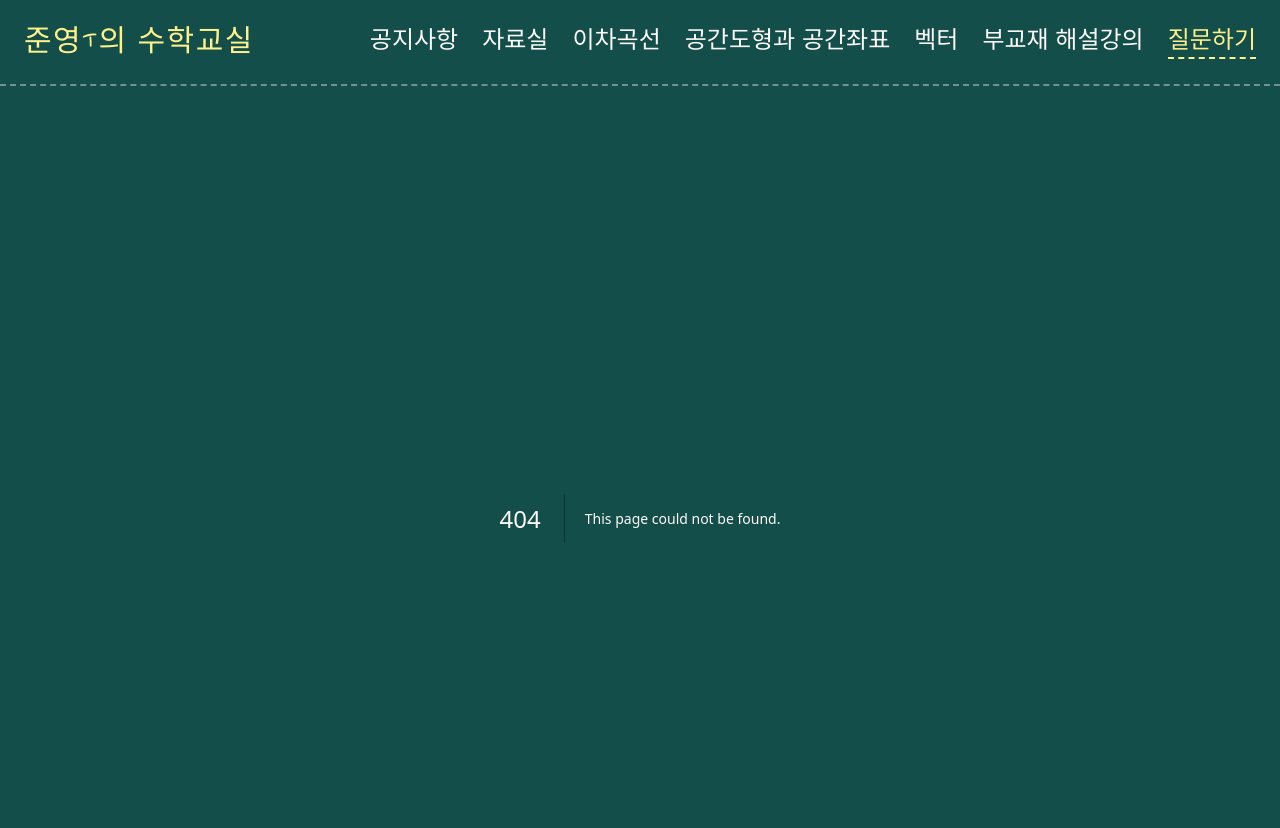
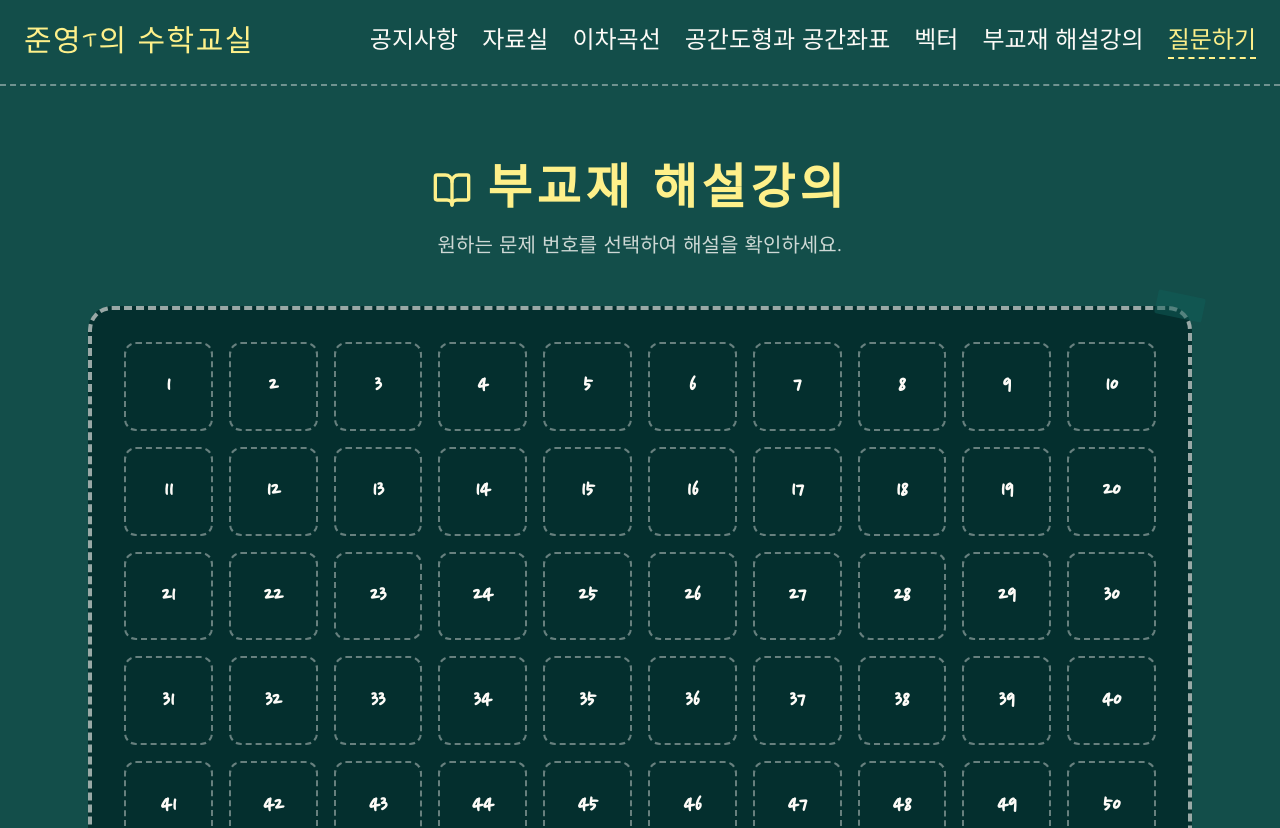
Before and after one commit to wnsdud131700-source/gumstar, a Next.js app: page /solutions in a window 1280 px wide. Before the commit this address had no page. Shown: the top 828 px of the page. Built offline with nearby package versions, Linux system fonts and the light colour scheme.

Commit message:
feat: add supplementary lectures grid and placeholder dynamic pages

```diff
--- a/app/layout.tsx
+++ b/app/layout.tsx
@@ -27,7 +27,7 @@ export default function RootLayout({
               <li className="hover:text-chalkYellow cursor-pointer transition-colors"><Link href="/conics">이차곡선</Link></li>
               <li className="hover:text-chalkYellow cursor-pointer transition-colors"><Link href="#">공간도형과 공간좌표</Link></li>
               <li className="hover:text-chalkYellow cursor-pointer transition-colors"><Link href="#">벡터</Link></li>
-              <li className="hover:text-chalkYellow cursor-pointer transition-colors"><Link href="#">부교재 해설강의</Link></li>
+              <li className="hover:text-chalkYellow cursor-pointer transition-colors"><Link href="/solutions">부교재 해설강의</Link></li>
               <li className="hover:text-chalkYellow cursor-pointer transition-colors text-chalkYellow border-b-2 border-chalkYellow border-dashed"><Link href="/chatbot">질문하기</Link></li>
             </ul>
           </nav>
--- /dev/null
+++ b/app/solutions/[id]/page.tsx
@@ -0,0 +1,38 @@
+import Link from "next/link";
+import { ArrowLeft, PlayCircle } from "lucide-react";
+
+export default function SolutionDetailPage({ params }: { params: { id: string } }) {
+  const problemNumber = params.id;
+
+  return (
+    <div className="w-full max-w-4xl flex flex-col items-center gap-12 py-12 px-6">
+      <div className="w-full flex justify-start">
+        <Link
+          href="/solutions"
+          className="flex items-center gap-2 text-chalk/70 hover:text-chalkYellow transition-colors text-xl font-note"
+        >
+          <ArrowLeft className="w-6 h-6" />
+          목록으로 돌아가기
+        </Link>
+      </div>
+
+      <div className="w-full flex flex-col items-center gap-8 p-12 border-4 border-dashed border-[#fdfbf7]/60 rounded-3xl bg-teal-950 relative">
+        <div className="absolute -top-4 left-8 w-16 h-8 bg-teal-800 rounded-sm opacity-50 transform -rotate-6"></div>
+
+        <h1 className="text-5xl font-bold tracking-widest text-chalkYellow">
+          {problemNumber}번 문제 해설
+        </h1>
+
+        <div className="w-full aspect-video bg-teal-900 border-2 border-dashed border-chalk/40 rounded-2xl flex flex-col items-center justify-center gap-4 text-chalk/50 hover:bg-teal-800/50 transition-colors cursor-pointer group">
+          <PlayCircle className="w-20 h-20 group-hover:text-chalkYellow group-hover:scale-110 transition-all duration-300" />
+          <p className="text-2xl font-note">준비 중인 영상입니다...</p>
+        </div>
+
+        <div className="w-full text-center space-y-4 font-note text-xl text-chalk/80 mt-4">
+          <p>이곳에 {problemNumber}번 문제의 해설 영상이나 텍스트가 들어갈 예정입니다.</p>
+          <p>추후 유튜브 링크나 이미지 등을 자유롭게 추가하실 수 있습니다!</p>
+        </div>
+      </div>
+    </div>
+  );
+}
--- /dev/null
+++ b/app/solutions/page.tsx
@@ -0,0 +1,36 @@
+import Link from "next/link";
+import { BookOpen } from "lucide-react";
+
+export default function SolutionsPage() {
+  // 1부터 91까지의 숫자 배열 생성
+  const problems = Array.from({ length: 91 }, (_, i) => i + 1);
+
+  return (
+    <div className="w-full max-w-6xl flex flex-col items-center gap-12 py-12 px-6">
+      <div className="text-center space-y-4">
+        <h1 className="text-4xl md:text-5xl font-bold tracking-widest text-chalkYellow flex items-center justify-center gap-4">
+          <BookOpen className="w-10 h-10" />
+          부교재 해설강의
+        </h1>
+        <p className="text-xl text-chalk/80 font-note">
+          원하는 문제 번호를 선택하여 해설을 확인하세요.
+        </p>
+      </div>
+
+      <div className="w-full grid grid-cols-4 sm:grid-cols-6 md:grid-cols-7 lg:grid-cols-10 gap-4 p-8 border-4 border-dashed border-[#fdfbf7]/60 rounded-3xl relative bg-teal-950">
+        {/* 장식용 지우개 흔적 */}
+        <div className="absolute -top-4 -right-4 w-12 h-6 bg-teal-800 rounded-sm opacity-50 transform rotate-12"></div>
+
+        {problems.map((num) => (
+          <Link
+            key={num}
+            href={`/solutions/${num}`}
+            className="flex items-center justify-center aspect-square text-2xl font-bold text-chalk border-2 border-dashed border-chalk/40 rounded-xl hover:bg-chalkYellow hover:text-teal-900 hover:border-chalkYellow hover:scale-105 transition-all duration-300"
+          >
+            {num}
+          </Link>
+        ))}
+      </div>
+    </div>
+  );
+}
```
